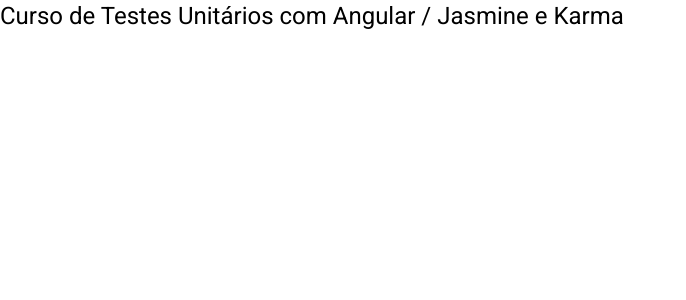
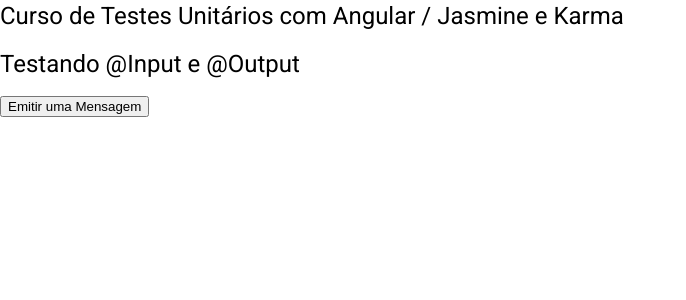
Before and after one commit to keidsondesigner/angular-testes-unitarios, an Angular app: page /home in a window 1280 px wide. Shown: the top 300 px of the page, without its empty margins (0-686 px from the left). Built offline with nearby package versions, Linux system fonts and the light colour scheme.

Commit message:
feat: Testando @Input  e  @Output

```diff
--- a/src/app/app.component.html
+++ b/src/app/app.component.html
@@ -8,11 +8,6 @@
 <app-handle-event></app-handle-event>
 
 <app-fill-form></app-fill-form>
-
-<app-input-output
-  [user]="user"
-  (userMessage)="getUserMessage($event)">
-</app-input-output>
 
 <app-auto-detect-change></app-auto-detect-change> -->
 
@@ -57,3 +52,8 @@
   [items]="menuItems" label="Menu" (selected)="onMenuItemSelected($event)">
 
 </app-menu-dropdown> -->
+
+<app-input-output
+  [user]="user"
+  (userMessage)="getUserMessage($event)">
+</app-input-output>
--- a/src/app/input-output/input-output.component.html
+++ b/src/app/input-output/input-output.component.html
@@ -1,3 +1,3 @@
 <h1>Testando @Input e @Output</h1>
 
-<button (click)="onUserEmit()">Emitir Mensagem</button>
+<button (click)="onUserEmit()">Emitir uma  Mensagem</button>
```
Also changed, not shown: 1 other file (tests, documents, lock files or other folders).
